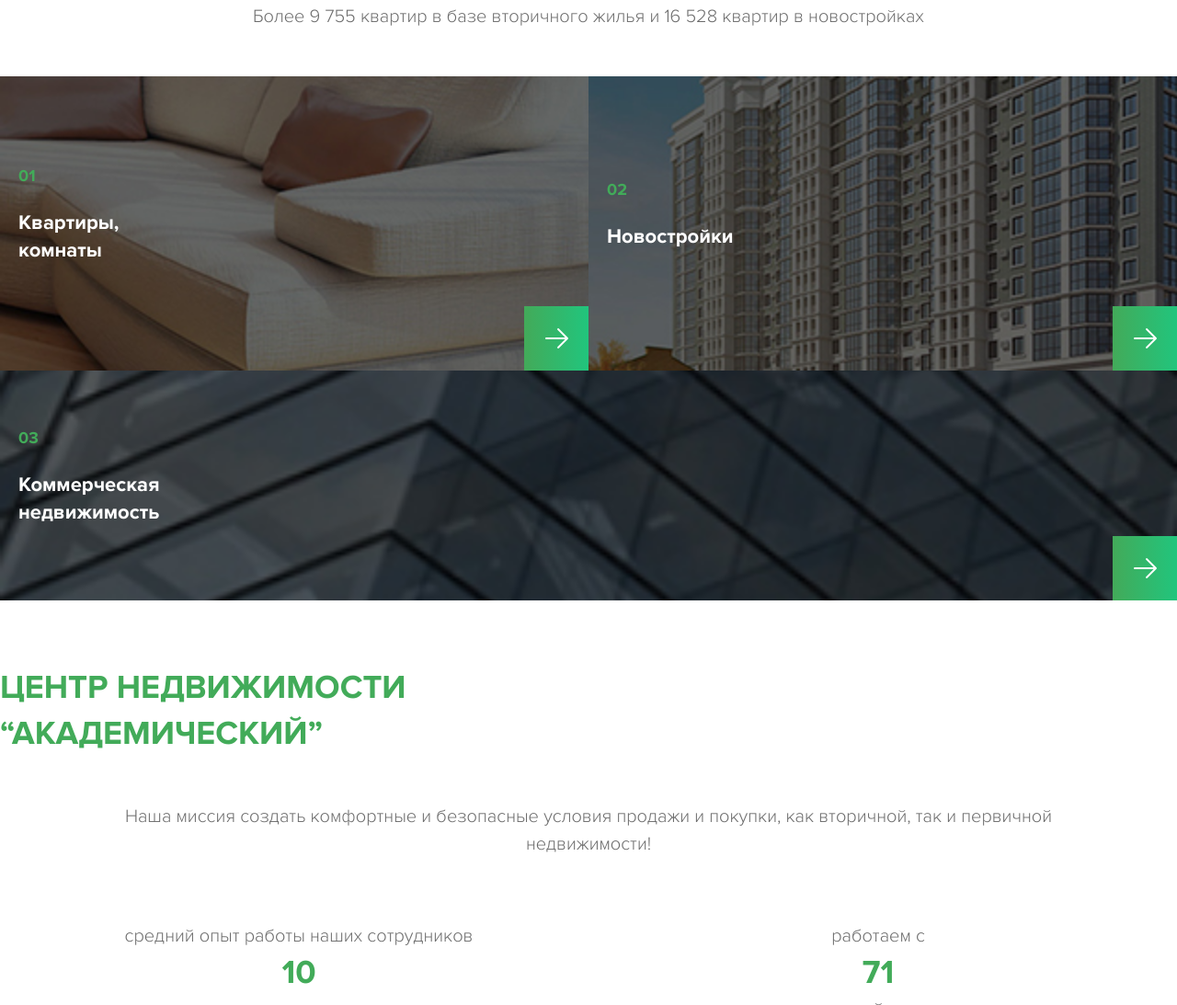
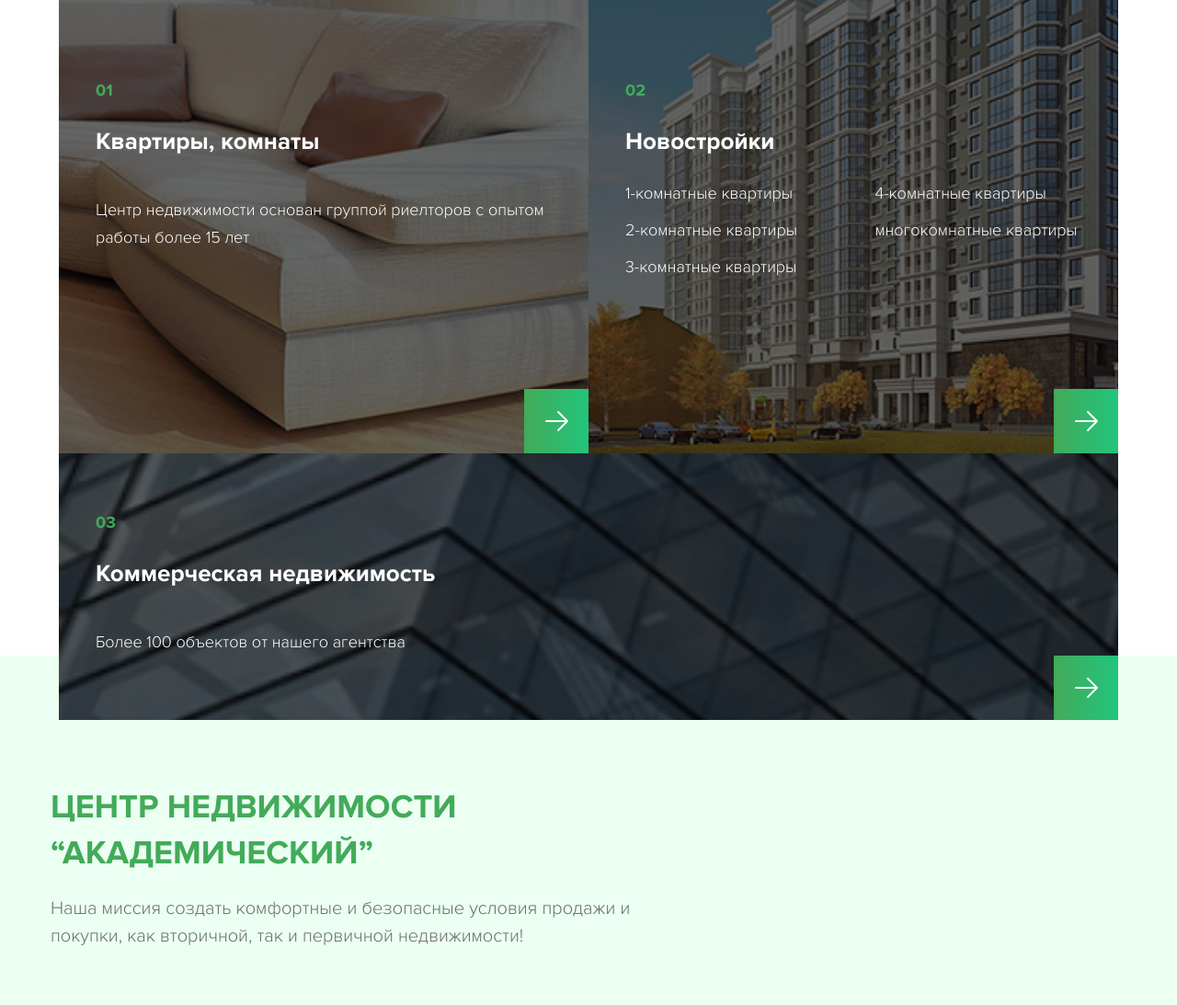
Before and after one commit to AndrewMorozov1994/academ, a website: page source/index.html in a window 1280 px wide. Shown: the part 1707-2800 px from the top of the page at 92% size. Drawn offline with nearby package versions, Linux system fonts and the light colour scheme; files that its build step writes are made by us from their sources; files whose address does not match are found by name.

Commit message:
Стилизация главной

```diff
--- a/source/index.html
+++ b/source/index.html
@@ -229,22 +229,26 @@
       </ul>
     </section>
     <section class="about-us">
+      <div class="about-us-wrapper">
+        <div class="main-title-wrapper">
           <h2 class="about-us__title main-title">центр недвижимости “Академический”</h2>
           <p class="about-us__description">Наша миссия создать комфортные и безопасные условия продажи и покупки, как вторичной, так и первичной недвижимости!</p>
+        </div>
         <ul class="about-us__list list-style-none">
-        <li class="about-us__item">
-          <p class="about-us__item-description">средний опыт работы наших сотрудников<span class="color-green"> 10 </span>лет</p>
+          <li class="about-us__item ">
+            <p class="about-us__item-description about-us__item-description--00">средний опыт работы наших сотрудников<span class="color-green"> 10 </span>лет</p>
           </li>
           <li class="about-us__item">
-          <p class="about-us__item-description">работаем с<span class="color-green"> 71 </span> застройщиком</p>
+            <p class="about-us__item-description about-us__item-description--01">работаем с<span class="color-green"> 71 </span> застройщиком</p>
           </li>
           <li class="about-us__item">
-          <p class="about-us__item-description">более<span class="color-green"> 9 755 </span>квартир в базе вторичного жилья</p>
+            <p class="about-us__item-description about-us__item-description--02">более<span class="color-green"> 9 755 </span>квартир в базе вторичного жилья</p>
           </li>
           <li class="about-us__item">
-          <p class="about-us__item-description">более<span class="color-green"> 16 528 </span>квартир в новостройках</p>
+            <p class="about-us__item-description about-us__item-description--03">более<span class="color-green"> 16 528 </span>квартир в новостройках</p>
           </li>
         </ul>
+      </div>
       <ul class="about-us__contact-list list-style-none">
         <li class="about-us__contact-item about-us__contact-item--00">
           <p class="about-us__contact-item-description about-us__contact-item-description--adress">всегда рады нашим клиентам в офисе на ул. Краснолесья, 93</p>
--- a/source/sass/blocks/about-us.scss
+++ b/source/sass/blocks/about-us.scss
@@ -137,3 +137,114 @@
     width: 50%;
   }
 }
+
+@media (min-width: 1170px) {
+
+  .about-us-wrapper {
+    background-color: #ebfff3;
+    margin-top: -70px;
+    padding-bottom: 70px;
+  }
+
+  .about-us__title {
+    padding-top: 140px;
+    width: 40%;
+    margin: 0;
+  }
+  .about-us__description {
+    display: block;
+    font-size: 20px;
+    color: #6c6c6c;
+    margin: 0;
+    margin-bottom: 40px;
+    width: 60%;
+    text-align: left;
+  }
+
+  .about-us__list {
+    max-width: 1170px;
+    margin: 0 auto;
+    align-items: flex-start;
+
+  }
+
+  .about-us__contact-list {
+    max-width: 1170px;
+    margin: 0 auto;
+    display: flex;
+    margin-top: -70px;
+  }
+
+  .about-us__contact-item {
+    min-width: 50%;
+    min-height: 250px;
+    &:last-child {
+      flex-direction: column;
+    }
+  }
+  .about-us__contact-item-request {
+    width: 100%;
+    align-items: flex-start;
+    position: relative;
+    min-height: 250px;
+  }
+
+  .about-us__contact-item-title {
+    text-align: left;
+    margin-left: 150px;
+    position: relative;
+    &::before {
+      position: absolute;
+      left: -100px;
+      top: -20px;
+    }
+  }
+
+  .about-us__contact-item-description {
+    text-align: left;
+    margin-left: 150px;
+
+    &--adress {
+      margin-left: 0;
+    }
+  }
+
+  .about-us__contact-item-btn {
+    display: block;
+    position: absolute;
+    bottom: 1px;
+    right: 1px;
+
+  }
+
+  .about-us__item-description {
+    display: block;
+    width: 200px;
+    text-align: left;
+    padding-left: 150px;
+    position: relative;
+    &::before {
+      position: absolute;
+      display: block;
+      content: "";
+      width: 80px;
+      height: 100px;
+      background-position: center;
+      background-repeat: no-repeat;
+      left: 30px;
+    }
+
+    &--00::before {
+      background-image: url("../img/about_icon_00.png");
+    }
+    &--01::before {
+      background-image: url("../img/about_icon_01.png");
+    }
+    &--02::before {
+      background-image: url("../img/about_icon_02.png");
+    }
+    &--03::before {
+      background-image: url("../img/about_icon_03.png");
+    }
+  }
+}
--- a/source/sass/blocks/catalog.scss
+++ b/source/sass/blocks/catalog.scss
@@ -87,3 +87,70 @@
     }
   }
 }
+
+@media (min-width: 1170px) {
+  .catalog__description {
+    display: block;
+    font-size: 20px;
+    color: #6c6c6c;
+    max-width: 1170px;
+    margin: 0 auto;
+    margin-bottom: 40px;
+    width: 100%;
+    text-align: left;
+  }
+
+  .catalog__list {
+    width: 90%;
+    margin: 0 auto;
+    max-width: 1170px;
+
+  }
+
+  .catalog__item {
+    justify-content: flex-start;
+    &:not(:last-child) {
+      min-height: 410px;
+      padding-top: 150px;
+    }
+    &:last-child {
+      padding-top: 60px;
+      min-height: 230px;
+    }
+
+    span {
+      padding-left: 40px;
+    }
+  }
+
+  .catalog__item-title {
+    padding-left: 40px;
+    width: 100%;
+    font-size: 26px;
+  }
+
+  .catalog__item-description {
+    display: block;
+    color: white;
+    padding-left: 40px;
+    font-size: 18px;
+    font-weight: 300;
+  }
+
+  .catalog__sub-list {
+    display: block;
+    display: flex;
+    flex-direction: column;
+    flex-wrap: wrap;
+    height: 150px;
+    font-size: 18px;
+    a {
+      color: white;
+    }
+
+    li {
+      margin-bottom: 10px;
+      margin-left: 40px;
+    }
+  }
+}
--- a/source/sass/blocks/main-title.scss
+++ b/source/sass/blocks/main-title.scss
@@ -14,5 +14,13 @@
     text-align: left;
     max-width: 460px;
     line-height: 50px;
+    padding-top: 0;
+    max-width: 1170px;
+    margin: 0 auto;
+  }
+
+  .main-title-wrapper {
+    max-width: 1170px;
+    margin: 0 auto;
   }
 }
--- a/source/sass/blocks/special.scss
+++ b/source/sass/blocks/special.scss
@@ -152,18 +152,25 @@
 
   .special__btn-wrapper {
     max-width: 1170px;
+    width: 1170px;
     margin: 0 auto;
     justify-content: flex-end;
-    position: relative;
-    top: -660px
+    position: absolute;
+    top: 0;
+
   }
 
   .special {
     max-width: 1920px;
     margin: 0 auto;
+    position: relative;
   }
 
   .special__list {
     width: 25%;
   }
+
+  .special__all-btn {
+    margin-top: 40px;
+  }
 }
```
Also changed, not shown: source/img/about_icon_00.png (added), source/img/about_icon_01.png (added), source/img/about_icon_02.png (added), source/img/about_icon_03.png (added). Lines whose indentation alone changed are shown as unchanged.
